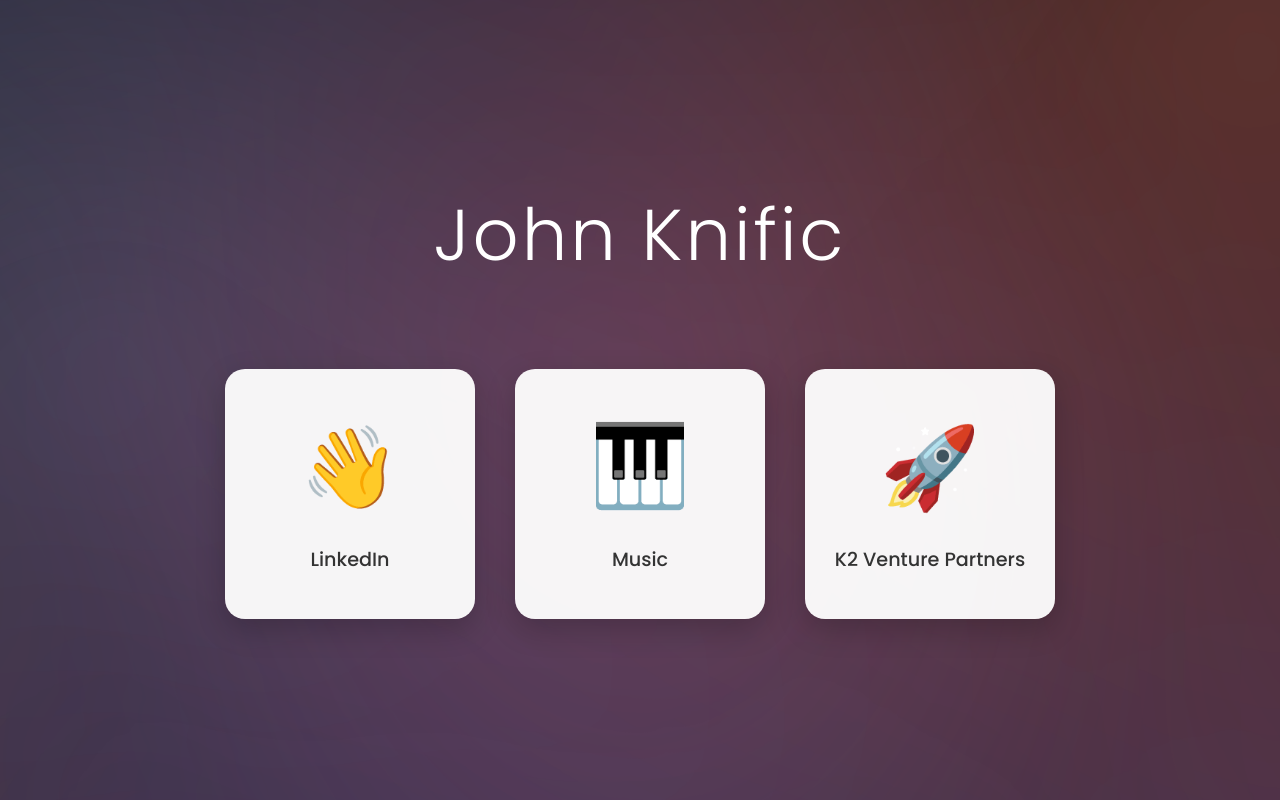
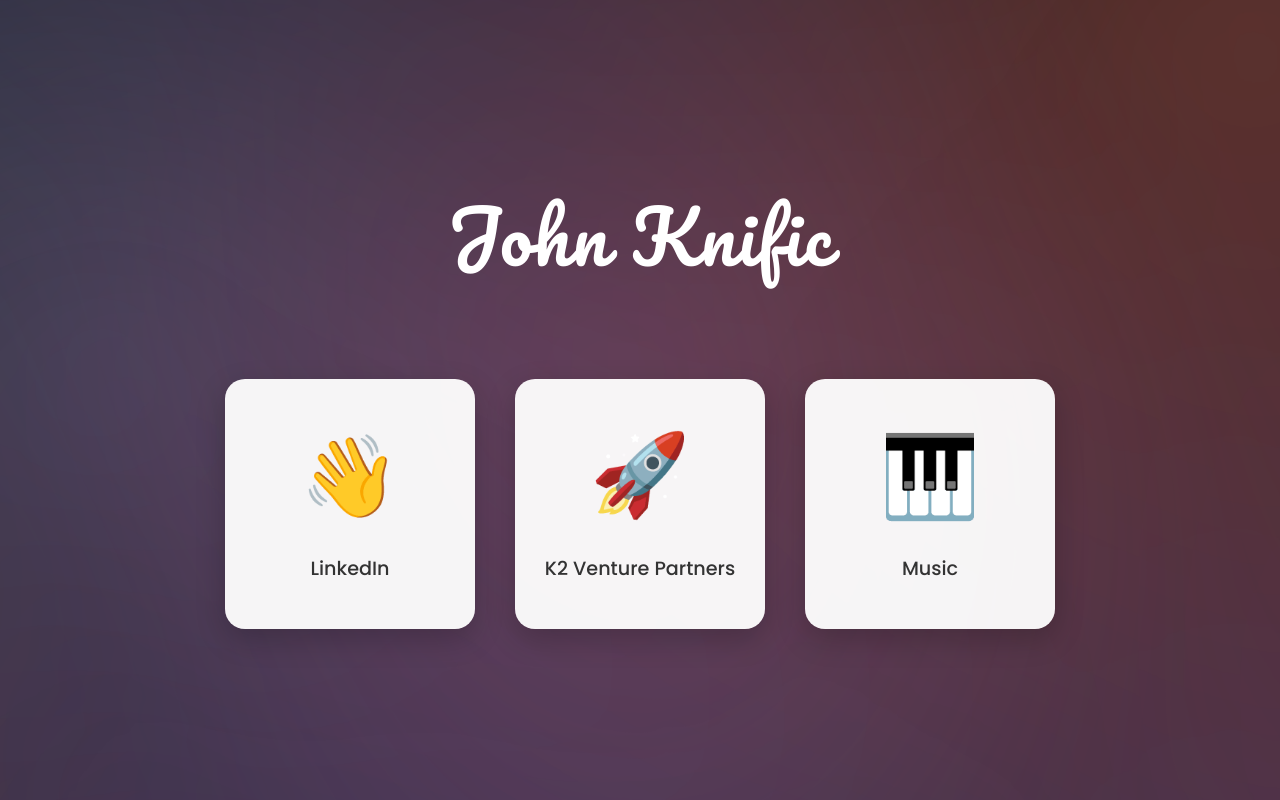
Before and after one commit to jknific/home, a plain HTML site: page index.html in a window 1280 px wide. Shown: the top 800 px of the page. Drawn offline with Linux system fonts and the light colour scheme.

Commit message:
Update index.html to enhance styling and content; added Pacifico font, adjusted h1 font-weight and letter-spacing, and modified tile links and descriptions for K2 Venture Partners and music projects.

```diff
--- a/index.html
+++ b/index.html
@@ -6,7 +6,7 @@
     <title>John Knific</title>
     <link rel="preconnect" href="https://fonts.googleapis.com">
     <link rel="preconnect" href="https://fonts.gstatic.com" crossorigin>
-    <link href="https://fonts.googleapis.com/css2?family=Poppins:wght@300;400;500;600&display=swap" rel="stylesheet">
+    <link href="https://fonts.googleapis.com/css2?family=Poppins:wght@300;400;500;600&family=Pacifico&display=swap" rel="stylesheet">
     <style>
         * {
             margin: 0;
@@ -141,12 +141,12 @@
         h1 {
             color: white;
             font-size: 4.5rem;
-            font-weight: 300;
+            font-weight: 400;
             margin-bottom: 80px;
             text-align: center;
-            letter-spacing: 3px;
+            letter-spacing: 2px;
             animation: fadeIn 1s ease-in;
-            font-family: 'Poppins', sans-serif;
+            font-family: 'Pacifico', cursive;
         }
 
         .tiles-container {
@@ -360,8 +360,22 @@
                 </div>
                 <div class="tile-back">
                     <h3>Connect</h3>
-                    <p>View my professional profile and connect on LinkedIn</p>
+                    <p>Message me on LinkedIn</p>
                     <a href="https://www.linkedin.com/in/johnknific/" target="_blank" class="tile-link" onclick="event.stopPropagation()">Visit Profile</a>
+                </div>
+            </div>
+        </div>
+
+        <div class="tile" onclick="window.open('https://k2vp.com/', '_blank')">
+            <div class="tile-inner">
+                <div class="tile-front">
+                    <div class="emoji">🚀</div>
+                    <div class="tile-title">K2 Venture Partners</div>
+                </div>
+                <div class="tile-back">
+                    <h3>Build</h3>
+                    <p>We make products for transformative companies</p>
+                    <a href="https://k2vp.com/" target="_blank" class="tile-link" onclick="event.stopPropagation()">Learn More</a>
                 </div>
             </div>
         </div>
@@ -374,22 +388,8 @@
                 </div>
                 <div class="tile-back">
                     <h3>Listen</h3>
-                    <p>Explore my musical projects and creative works</p>
+                    <p>Explore my latest creative project</p>
                     <a href="https://jknific.github.io/inorbit" target="_blank" class="tile-link" onclick="event.stopPropagation()">Explore Music</a>
-                </div>
-            </div>
-        </div>
-
-        <div class="tile" onclick="window.open('https://k2vp.com/', '_blank')">
-            <div class="tile-inner">
-                <div class="tile-front">
-                    <div class="emoji">🚀</div>
-                    <div class="tile-title">K2 Venture Partners</div>
-                </div>
-                <div class="tile-back">
-                    <h3>Build</h3>
-                    <p>Making products for transformative companies</p>
-                    <a href="https://k2vp.com/" target="_blank" class="tile-link" onclick="event.stopPropagation()">Learn More</a>
                 </div>
             </div>
         </div>
```
